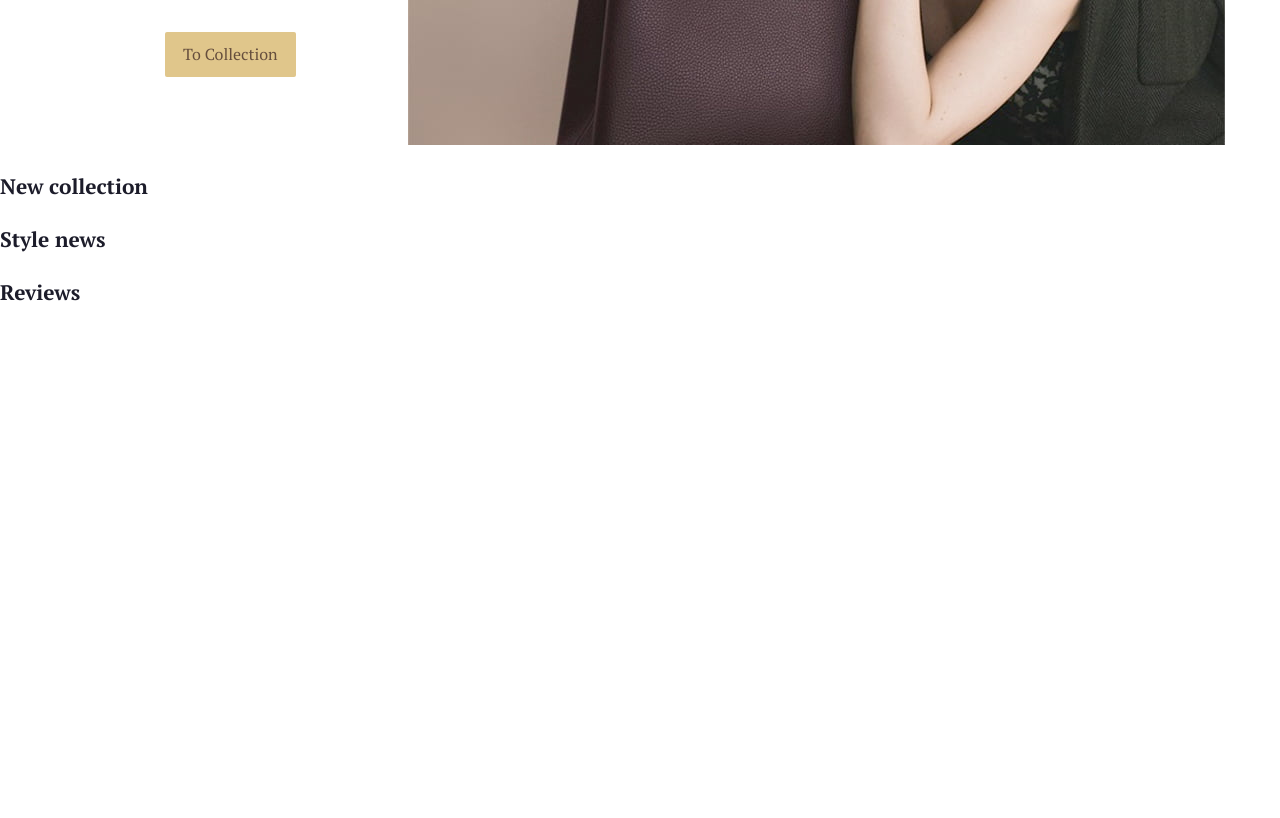
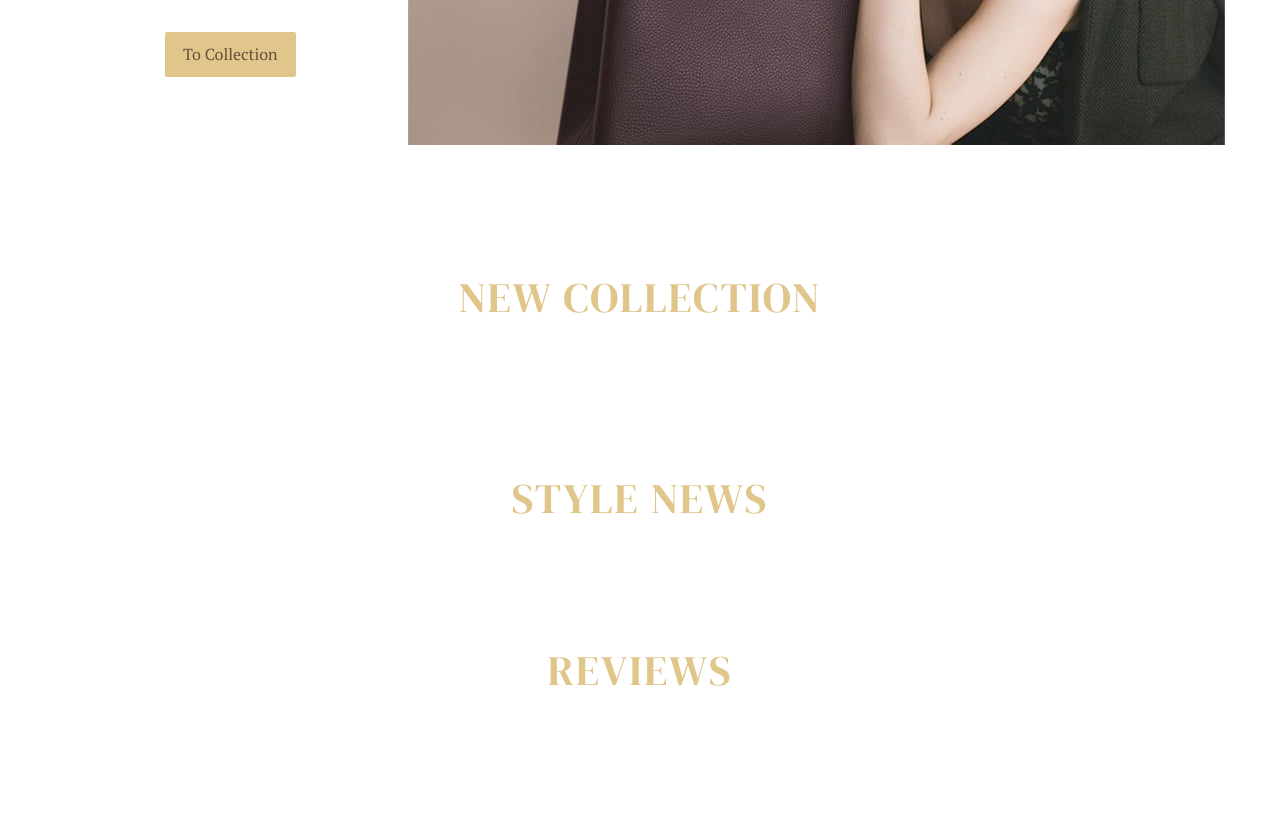
Before and after one commit to Yoona8/bags-shop-markup, a website: page src/index.html in a window 1280 px wide. Shown: the part 540-1358 px from the top of the page. Before the commit the page ends 869 px from the top, so only its background shows below. Drawn offline with Linux system fonts and the light colour scheme.

Commit message:
Add styles for titles, main layout

```diff
--- a/src/index.html
+++ b/src/index.html
@@ -50,7 +50,7 @@
 </header>
 
 <main class="main">
-  <section class="hero container">
+  <section class="main__hero hero container">
     <h1 class="visually-hidden">Bags online shop</h1>
     <div class="hero__sale">
       <p class="hero__promo">
@@ -68,15 +68,19 @@
     </p>
   </section>
 
-  <section class="goods">
+  <section class="main__goods goods container">
     <h2 class="title">New collection</h2>
   </section>
 
-  <section class="news">
+  <section class="main__brands brands container">
+    <h2 class="visually-hidden">Brands</h2>
+  </section>
+
+  <section class="main__news news container">
     <h2 class="title">Style news</h2>
   </section>
 
-  <section class="feedback">
+  <section class="feedback container">
     <h2 class="title">Reviews</h2>
   </section>
 </main>
--- /dev/null
+++ b/src/styles/blocks/title.css
@@ -0,0 +1,10 @@
+.title {
+  margin: 0 0 20px;
+  font-weight: 400;
+  font-size: 42px;
+  font-family: 'DM Serif Display', Georgia, serif;
+  color: var(--accent);
+  text-transform: uppercase;
+  text-align: center;
+  letter-spacing: 2px;
+}
--- a/src/styles/layout/hero.css
+++ b/src/styles/layout/hero.css
@@ -42,6 +42,7 @@
   line-height: 1.2;
   font-family: 'DM Serif Display', Georgia, serif;
   text-transform: uppercase;
+  letter-spacing: 2px;
 }
 
 .hero__img {
--- /dev/null
+++ b/src/styles/layout/main.css
@@ -0,0 +1,19 @@
+.main {
+  margin-bottom: 112px;
+}
+
+.main__hero {
+  margin-bottom: 110px;
+}
+
+.main__goods {
+  margin-bottom: 100px;
+}
+
+.main__brands {
+  margin-bottom: 130px;
+}
+
+.main__news {
+  margin-bottom: 100px;
+}
--- a/src/styles/style.css
+++ b/src/styles/style.css
@@ -2,6 +2,7 @@
 @import "blocks/logo.css";
 @import "blocks/main-menu.css";
 @import "blocks/button.css";
+@import "blocks/title.css";
 @import "layout/header.css";
 @import "layout/hero.css";
-/*DM Serif Display*/
+@import "layout/main.css";
```
